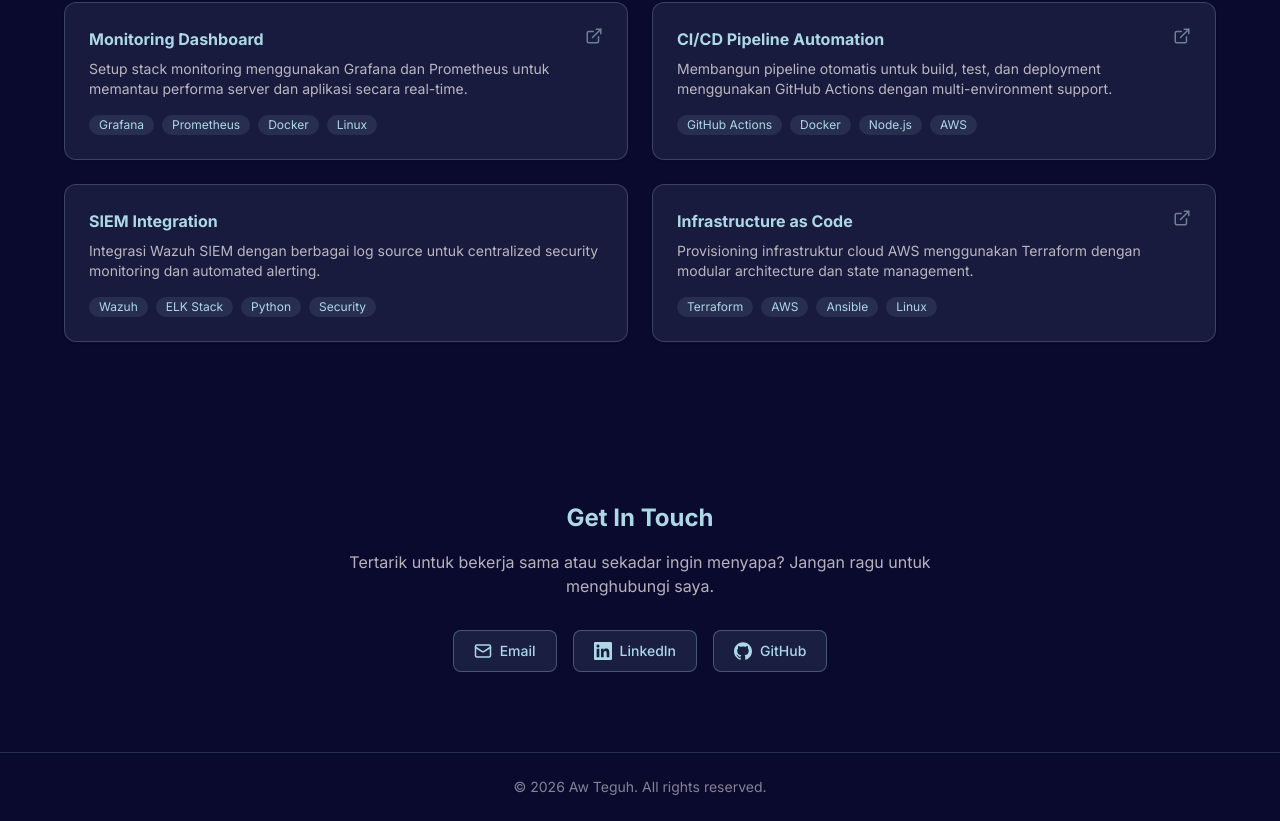
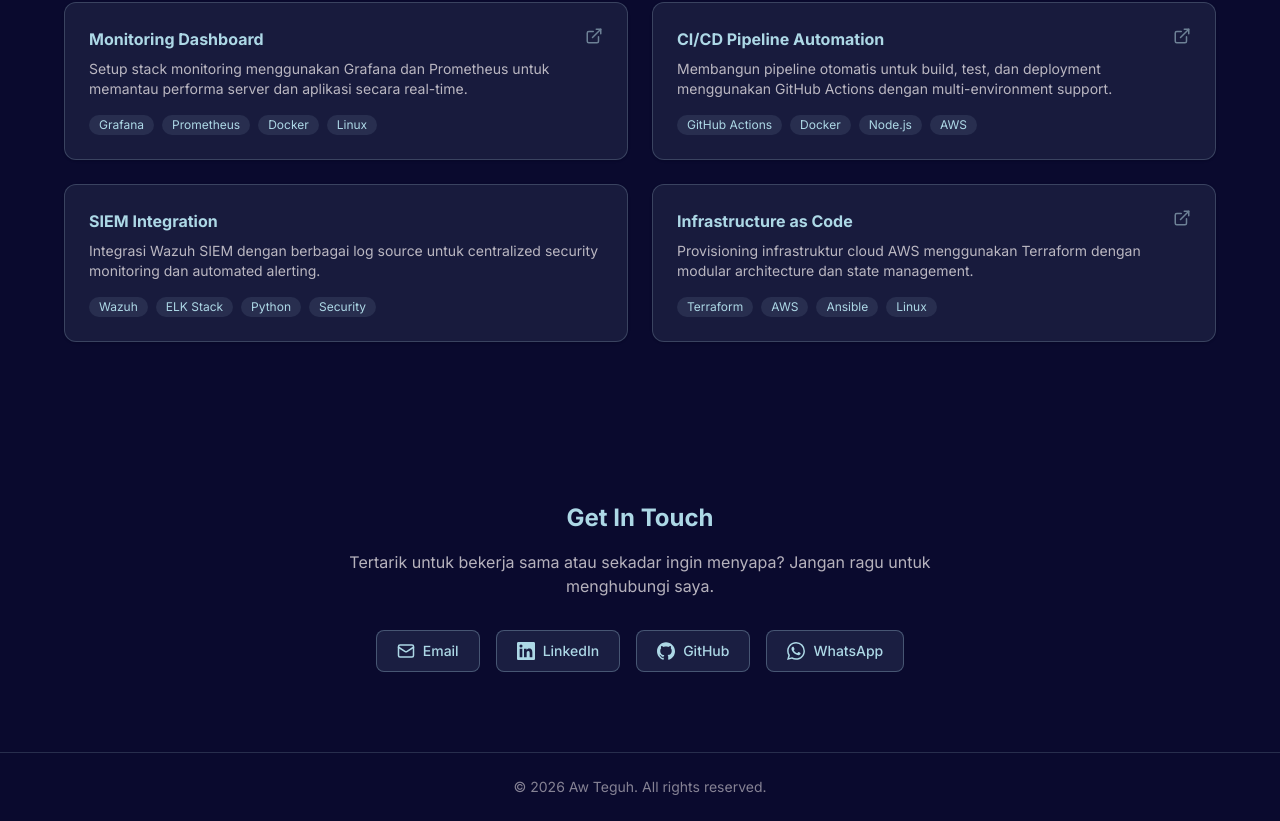
Before and after one commit to awteguh/Portofolio, a Next.js app: page / in a window 1280 px wide. Shown: the part 3122-3943 px from the top of the page. Built offline with nearby package versions, Linux system fonts and the light colour scheme.

Commit message:
feat: add WhatsApp contact link with brand icon

```diff
--- a/src/components/Contact.tsx
+++ b/src/components/Contact.tsx
@@ -7,6 +7,14 @@ function LinkedInIcon({ size = 18 }: { size?: number }) {
   return (
     <svg width={size} height={size} viewBox="0 0 24 24" fill="currentColor">
       <path d="M20.447 20.452h-3.554v-5.569c0-1.328-.027-3.037-1.852-3.037-1.853 0-2.136 1.445-2.136 2.939v5.667H9.351V9h3.414v1.561h.046c.477-.9 1.637-1.85 3.37-1.85 3.601 0 4.267 2.37 4.267 5.455v6.286zM5.337 7.433a2.062 2.062 0 0 1-2.063-2.065 2.064 2.064 0 1 1 2.063 2.065zm1.782 13.019H3.555V9h3.564v11.452zM22.225 0H1.771C.792 0 0 .774 0 1.729v20.542C0 23.227.792 24 1.771 24h20.451C23.2 24 24 23.227 24 22.271V1.729C24 .774 23.2 0 22.222 0h.003z" />
+    </svg>
+  )
+}
+
+function WhatsAppIcon({ size = 18 }: { size?: number }) {
+  return (
+    <svg width={size} height={size} viewBox="0 0 24 24" fill="currentColor">
+      <path d="M17.472 14.382c-.297-.149-1.758-.867-2.03-.967-.273-.099-.471-.148-.67.15-.197.297-.767.966-.94 1.164-.173.199-.347.223-.644.075-.297-.15-1.255-.463-2.39-1.475-.883-.788-1.48-1.761-1.653-2.059-.173-.297-.018-.458.13-.606.134-.133.298-.347.446-.52.149-.174.198-.298.298-.497.099-.198.05-.371-.025-.52-.075-.149-.669-1.612-.916-2.207-.242-.579-.487-.5-.669-.51-.173-.008-.371-.01-.57-.01-.198 0-.52.074-.792.372-.272.297-1.04 1.016-1.04 2.479 0 1.462 1.065 2.875 1.213 3.074.149.198 2.096 3.2 5.077 4.487.709.306 1.262.489 1.694.625.712.227 1.36.195 1.871.118.571-.085 1.758-.719 2.006-1.413.248-.694.248-1.289.173-1.413-.074-.124-.272-.198-.57-.347m-5.421 7.403h-.004a9.87 9.87 0 0 1-5.031-1.378l-.361-.214-3.741.982.998-3.648-.235-.374a9.86 9.86 0 0 1-1.51-5.26c.001-5.45 4.436-9.884 9.888-9.884 2.64 0 5.122 1.03 6.988 2.898a9.825 9.825 0 0 1 2.893 6.994c-.003 5.45-4.437 9.884-9.885 9.884m8.413-18.297A11.815 11.815 0 0 0 12.05 0C5.495 0 .16 5.335.157 11.892c0 2.096.547 4.142 1.588 5.945L.057 24l6.305-1.654a11.882 11.882 0 0 0 5.683 1.448h.005c6.554 0 11.89-5.335 11.893-11.893a11.821 11.821 0 0 0-3.48-8.413z" />
     </svg>
   )
 }
@@ -23,6 +31,7 @@ const iconMap: Record<Social["icon"], React.ComponentType<{ size?: number }>> =
   mail: Mail,
   linkedin: LinkedInIcon,
   github: GitHubIcon,
+  whatsapp: WhatsAppIcon,
   globe: Globe,
 }
 
--- a/src/data/contact.ts
+++ b/src/data/contact.ts
@@ -13,5 +13,10 @@ export const contact: Contact = {
       url: "https://github.com/awteguh",
       icon: "github",
     },
+    {
+      platform: "WhatsApp",
+      url: "https://wa.me/6282228305590",
+      icon: "whatsapp",
+    },
   ],
 }
--- a/src/data/types.ts
+++ b/src/data/types.ts
@@ -27,7 +27,7 @@ export interface Project {
 export interface Social {
   platform: string
   url: string
-  icon: "mail" | "linkedin" | "github" | "globe"
+  icon: "mail" | "linkedin" | "github" | "globe" | "whatsapp"
 }
 
 export interface Personal {
```
